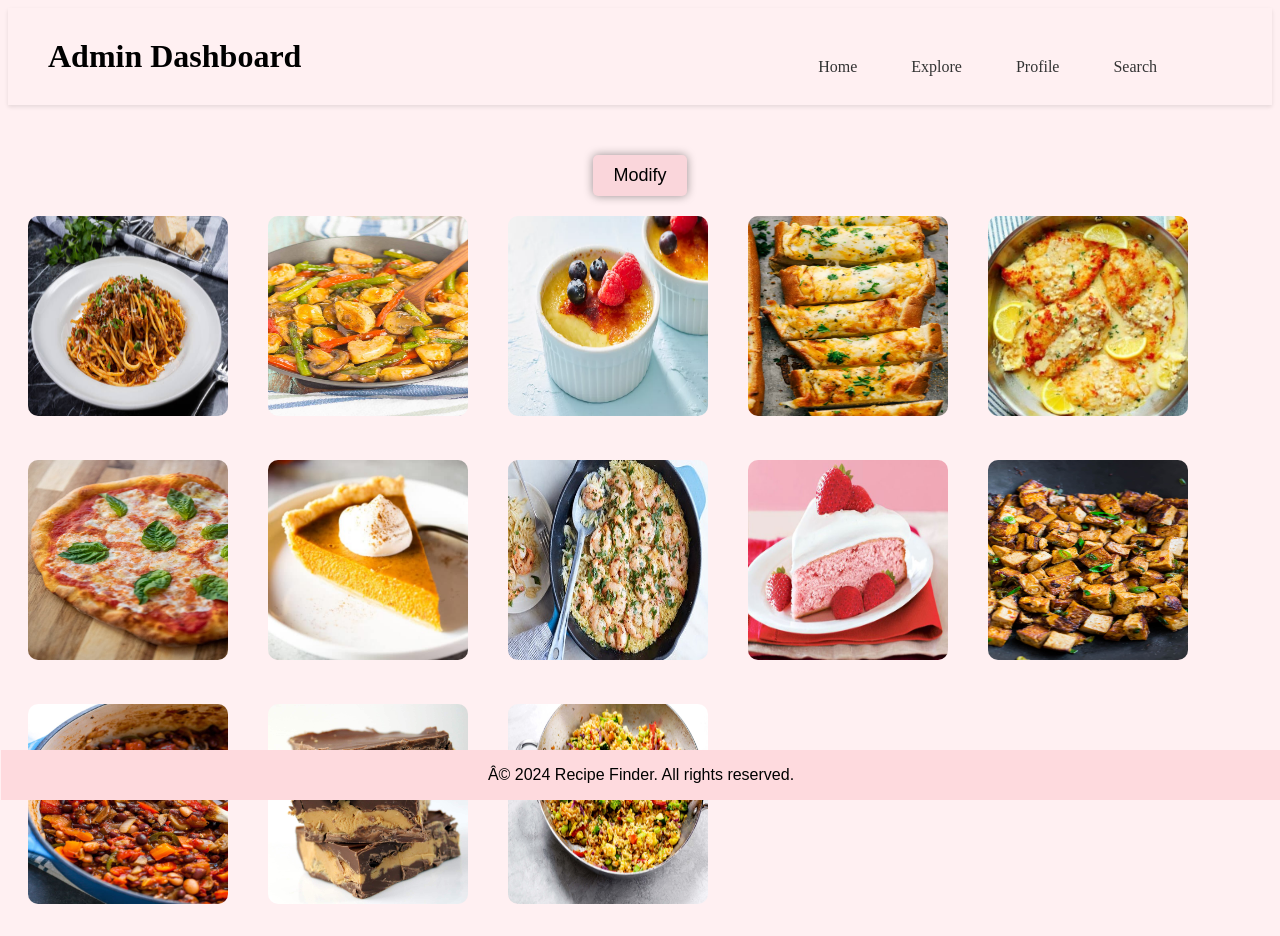
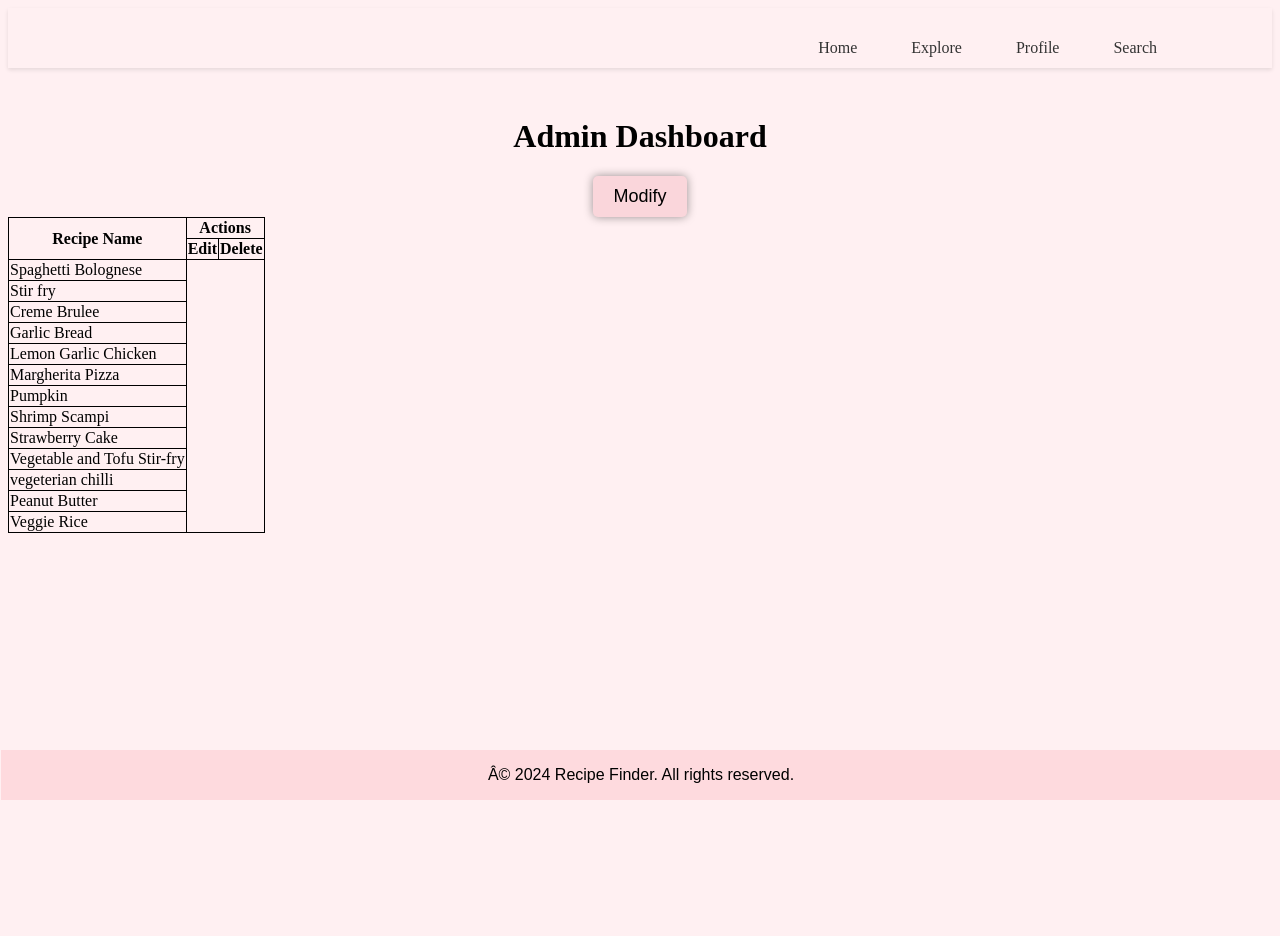
Before and after one commit to nourhan031/recipe-finder, a Python web app: template templates/admin/admin_dashboard.html in a window 1280 px wide. After the commit the page ends 800 px from the top, so only its background shows below. Run offline with Jinja, Linux system fonts and the light colour scheme; the template is opened without the code that fills it, so the values that code supplies are empty.

Commit message:
table in admin's dashboard

```diff
--- /dev/null
+++ b/static/scripts/admin_dash.js
@@ -0,0 +1,21 @@
+function createrecipeElement(recipeData) {
+    if (!recipeData.href || recipeData.href === '') {
+        return;
+    }
+
+    const recipeRow = document.createElement('tr');
+    recipeRow.id = recipeData.id; // Set the id attribute here
+
+    const recipeNameCell = document.createElement('td');
+    recipeNameCell.textContent = recipeData.recipeName;
+
+    const recipeDeleteCell = document.createElement('td');
+    const deleteButton = document.createElement('button');
+    // deleteButton.textContent = 'Delete';
+    recipeDeleteCell.appendChild(deleteButton);
+
+    recipeRow.appendChild(recipeNameCell);
+    // recipeRow.appendChild(recipeDeleteCell);
+
+    return recipeRow;
+}
--- a/templates/admin/admin_dashboard.html
+++ b/templates/admin/admin_dashboard.html
@@ -7,13 +7,26 @@
     <link rel="stylesheet" href="../../static/css/admin_dashboard.css">
     <link rel="stylesheet" href="../../static/css/nav_bar.css">
     <script src="../../static/scripts/uploaded_recipes.js"></script>
+    <script src="/static/scripts/admin_dash.js"></script>
     <link rel="stylesheet" href="../../static/css/categories.css">
     <script src="/static/scripts/data.js"></script>
+
+    <style>
+      table {
+    border-collapse: collapse;
+    align-items: center;
+       }
+
+      table, th, td {
+    border: 1px solid black;
+       }
+
+    </style>
 </head>
 <body>
     <header>
         <div class="logo">
-            <h1>Admin Dashboard</h1>
+            <!-- <h1>Admin Dashboard</h1> -->
         </div>
     <nav id="navbar" class="navbar" class="navbar hidden">
           <ul>
@@ -40,10 +53,25 @@
       </nav>
     </header>
     <div class="container">
+        <h1>Admin Dashboard</h1>
         <!-- Button to Add New Recipe -->
         <a href="admin_add_recipe.html" class="add-recipe"><button>Modify</button></a>
-
-        <div id="recipes-container"></div>
+        <table id="recipes-table">
+          <thead>
+              <tr>
+                <th rowspan="2">Recipe Name</th>
+                <th colspan="2">Actions</th>
+              </tr>
+              <tr>
+                <th>Edit</th>
+                <th>Delete</th>
+            </tr>
+          </thead>
+          <tbody id="recipes-container">
+              <!-- Recipes will be inserted here -->
+          </tbody>
+      </table>
+        <!-- <div id="recipes-container"></div>
         <script>
          // const recipesContainer = document.getElementById("recipes-container");
          document.addEventListener('click', function(event) {
@@ -53,7 +81,7 @@
              handleRecipeClick(recipeId);
            }
          });
-       </script>
+       </script> -->
 
 
     </div>
```
